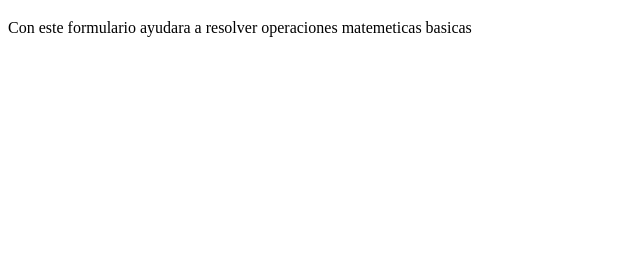
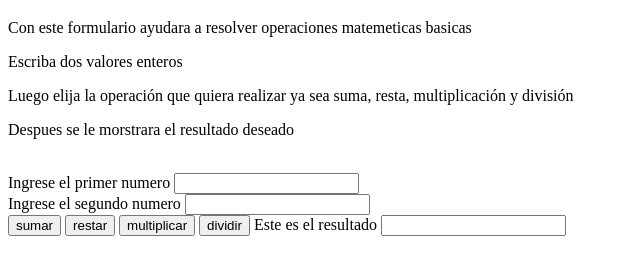
Before and after one commit to VincetCampos/parcial2, a plain HTML site: page index.html in a window 1280 px wide. Shown: the part 61-336 px from the top of the page, without its empty margins (0-640 px from the left). Drawn offline with Linux system fonts and the light colour scheme.

Commit message:
Las variables a y b y las operaciones realizadas

```diff
--- a/index.html
+++ b/index.html
@@ -8,5 +8,21 @@
 <body>
     <h1>Calculadora de dos variables</h1>
     <p>Con este formulario ayudara a resolver operaciones matemeticas basicas</p>
-</body>
+    <p>Escriba dos valores enteros</p>
+    <p>Luego elija la operación que quiera realizar ya sea suma, resta, multiplicación y división</p>
+    <p>Despues se le morstrara el resultado deseado</p><br>
+
+    <label for="a">Ingrese el primer numero</label>
+    <input type="number" id="a" name="a"><br>
+
+    <label for="b">Ingrese el segundo numero</label>
+    <input type="number" id="b" name="b"><br>
+
+    <button> sumar </button>
+    <button> restar </button>
+    <button> multiplicar </button>
+    <button> dividir </button>
+
+    <label for="resultado">Este es el resultado</label>
+    <input type="number" id="resultado" name="resultado">
 </html>
```
